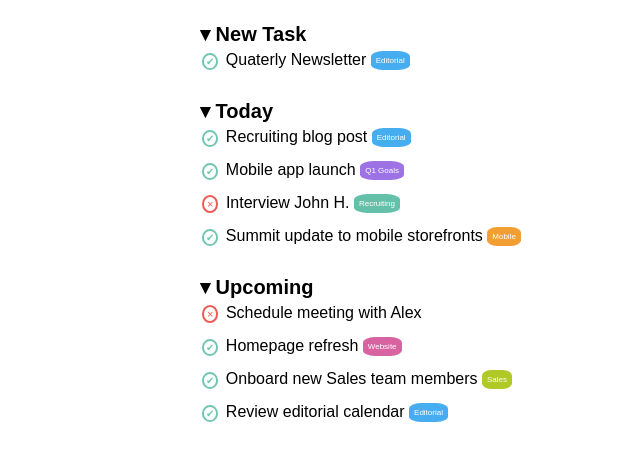
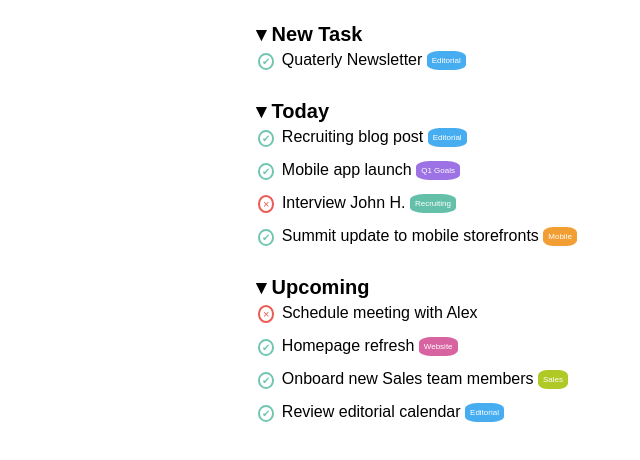
Before and after one commit to ValerioCarbone/html-css-toboolist, a plain HTML site: page index.html in a window 1280 px wide. Shown: the part 138-598 px from the top of the page, without its empty margins (0-640 px from the left). Drawn offline with Linux system fonts and the light colour scheme.

Commit message:
Margine sinistra in %

```diff
--- a/css/style.css
+++ b/css/style.css
@@ -33,7 +33,7 @@ body{
 
 .container{
 
-    margin-left: 200px;
+    margin-left: 20%;
 
 }
 
```
